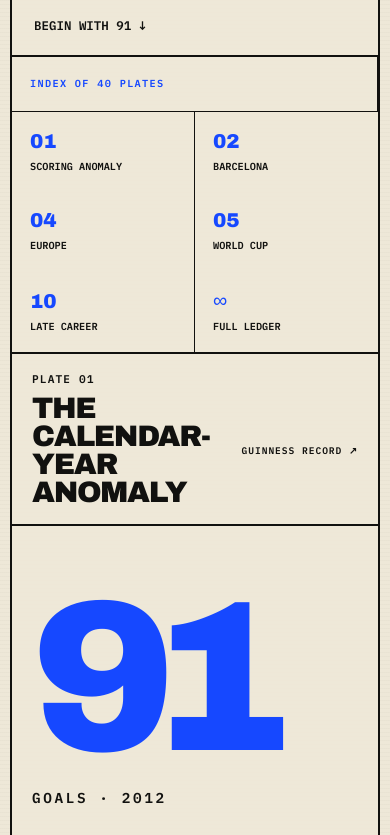
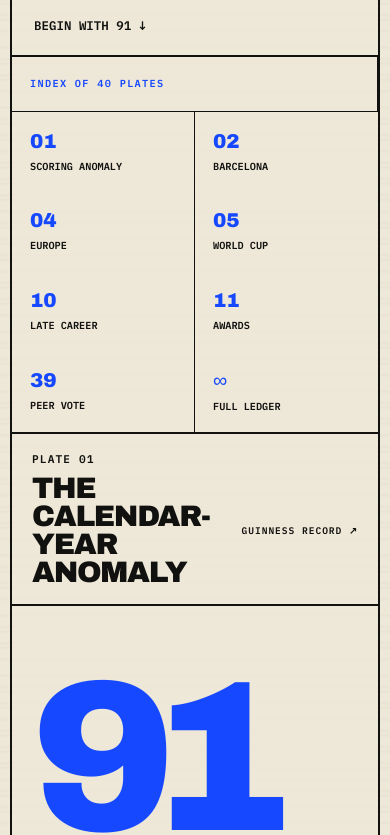
Before and after one commit to ardabbour/the-messi-index, a Next.js app: page / in a window 390 px wide. Shown: the part 938-1773 px from the top of the page. Built offline with nearby package versions, Linux system fonts and the light colour scheme.

Commit message:
Expand the evidence index

```diff
--- a/app/globals.css
+++ b/app/globals.css
@@ -49,7 +49,7 @@ h1 em { color: var(--blue); font-style: normal; }
 .hero-aside p { padding-top: 22px; border-top: 2px solid var(--ink); font: italic 500 clamp(1.35rem, 2vw, 2rem)/1.15 var(--font-serif), serif; }
 .hero-aside a { align-self: flex-start; margin-top: 20px; font: 600 .78rem var(--font-mono), monospace; text-transform: uppercase; text-underline-offset: 5px; }
 
-.evidence-index { min-height: 90px; border-bottom: 2px solid var(--ink); display: grid; grid-template-columns: 1.2fr repeat(6, 1fr); }
+.evidence-index { min-height: 90px; border-bottom: 2px solid var(--ink); display: grid; grid-template-columns: 1.2fr repeat(8, 1fr); }
 .evidence-index > span, .evidence-index > a { padding: 18px; border-right: 1px solid var(--ink); display: flex; flex-direction: column; justify-content: center; font: 600 .64rem/1.35 var(--font-mono), monospace; text-transform: uppercase; }
 .evidence-index > span { color: var(--blue); letter-spacing: .13em; }
 .evidence-index > a { text-decoration: none; transition: background-color .18s ease, color .18s ease; }
@@ -767,6 +767,7 @@ footer p { margin: 0; color: #83a0ff; font: italic 500 clamp(1.2rem, 2vw, 1.8rem
   .evidence-index { grid-template-columns: repeat(3, 1fr); }
   .evidence-index > span { grid-column: 1 / -1; min-height: 55px; border-bottom: 1px solid var(--ink); }
   .evidence-index > a:nth-child(4) { border-right: 0; }
+  .evidence-index > a:nth-child(7) { border-right: 0; }
   .plate-heading { grid-template-columns: 1fr auto; gap: 8px 16px; padding: 18px 20px; }
   .plate-heading > span { grid-column: 1 / -1; }
   .plate-heading h2 { font-size: 1.85rem; }
@@ -949,6 +950,7 @@ footer p { margin: 0; color: #83a0ff; font: italic 500 clamp(1.2rem, 2vw, 1.8rem
   .dek { font-size: 1.15rem; }
   .evidence-index { grid-template-columns: 1fr 1fr; }
   .evidence-index > a:nth-child(4) { border-right: 1px solid var(--ink); }
+  .evidence-index > a:nth-child(7) { border-right: 0; }
   .evidence-index > a:nth-child(odd) { border-right: 0; }
   .plate-heading a { font-size: .6rem; text-align: right; }
   .bar-row { grid-template-columns: 1fr 34px; }
--- a/app/page.tsx
+++ b/app/page.tsx
@@ -295,6 +295,8 @@ export default function Home() {
         <a href="#age-title"><b>04</b> Europe</a>
         <a href="#world-title"><b>05</b> World Cup</a>
         <a href="#late-title"><b>10</b> Late career</a>
+        <a href="#awards-title"><b>11</b> Awards</a>
+        <a href="#world-xi-title"><b>39</b> Peer vote</a>
         <a href="#ledger-title"><b>∞</b> Full ledger</a>
       </nav>
 
```
Also changed, not shown: 1 other file (tests, documents, lock files or other folders).
